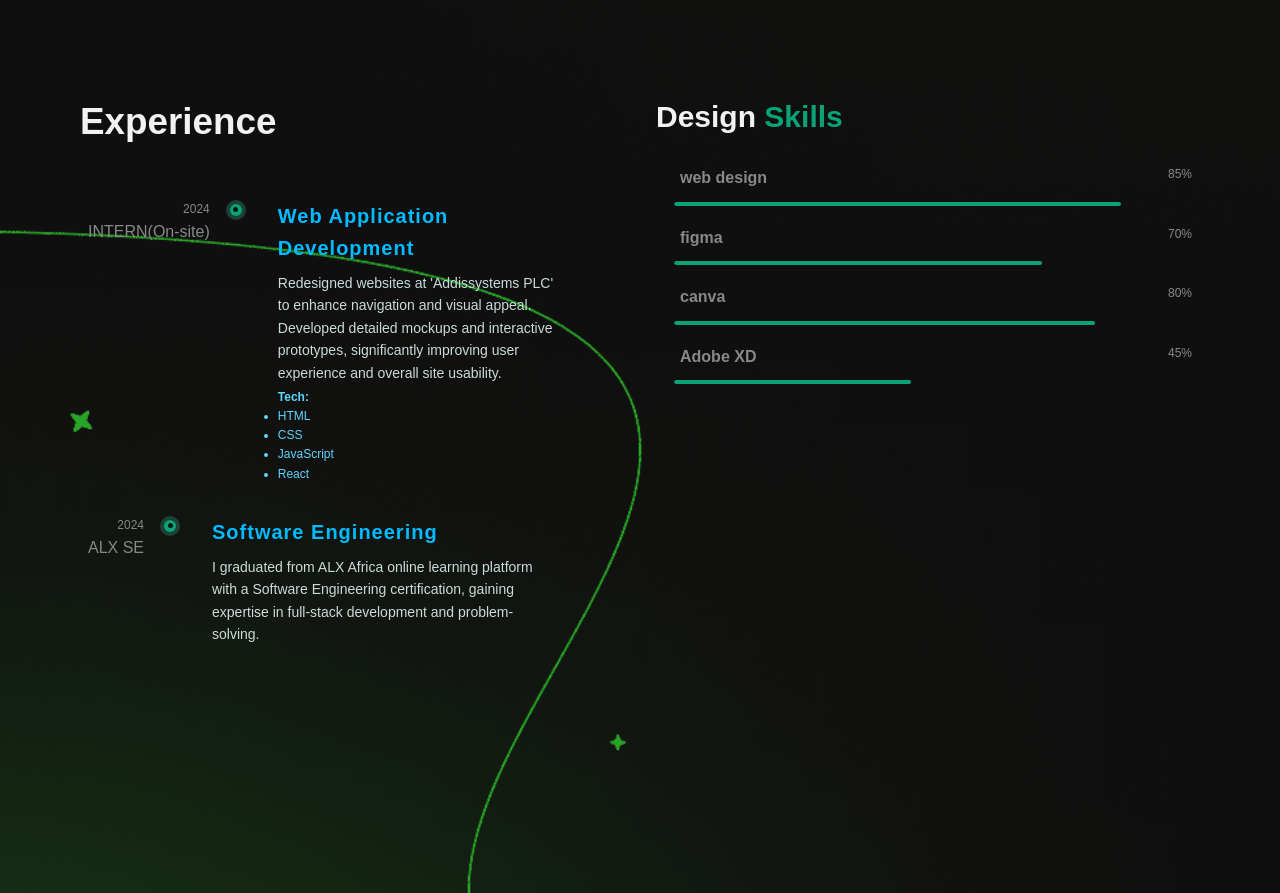
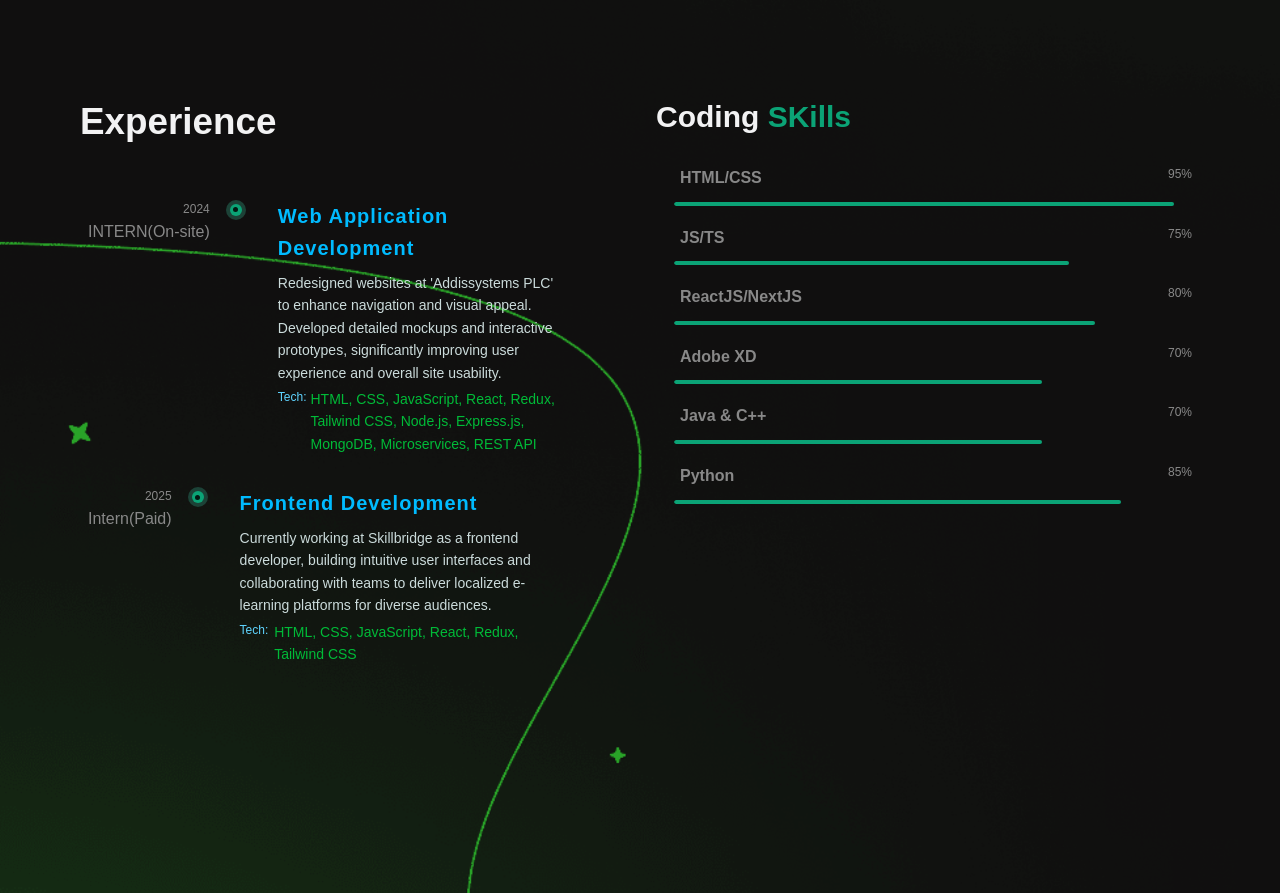
Before and after one commit to SoloBDev/portfolio-hackathon, a plain HTML site: page index.html in a window 1280 px wide. Shown: the part 3518-4411 px from the top of the page. Drawn offline with Linux system fonts and the light colour scheme.

Commit message:
add knowledge lists

```diff
--- a/index.html
+++ b/index.html
@@ -534,28 +534,28 @@
 
                   <div class="department-info">
                      <h3 class="department-title">Web Application Development</h3>
-                     <p class="department-description">Redesigned websites at 'Addissystems PLC' to enhance navigation and visual appeal. Developed detailed mockups and interactive prototypes, significantly improving user experience and overall site usability.</p>
+                     <p class="department-description">Redesigned websites at 'Addissystems PLC' to enhance navigation
+                        and visual appeal. Developed detailed mockups and interactive prototypes, significantly
+                        improving user experience and overall site usability.</p>
 
                      <!-- tech -->
                      <div class="department-tech">
-                        <h4 class="tech-title">Tech: &nbsp;</h4>
-                        <ul class="tech-list">
-                           <li class="tech-item">HTML</li>
-                           <li class="tech-item">CSS</li>
-                           <li class="tech-item">JavaScript</li>
-                           <li class="tech-item">React</li>
-                        </ul>
+                        <span class="tech-title" style=" display:flex; gap:4px">Tech: &nbsp;</>
+                           <span class="tech-label">
+                              HTML, CSS, JavaScript, React, Redux, Tailwind CSS, Node.js, Express.js, MongoDB,
+                              Microservices, REST API
+                           </span>
                      </div>
 
                   </div>
 
                </div>
 
-               <!-- ALX SE Education -->
+               <!-- SkillBridge Intern -->
                <div class="department-grid">
                   <div class="year-site-column">
-                     <span class="year">2024</span>
-                     <span class="site-name">ALX SE</span>
+                     <span class="year">2025</span>
+                     <span class="site-name">Intern(Paid)</span>
                   </div>
 
                   <div class="department-bullet">
@@ -567,40 +567,74 @@
                   </div>
 
                   <div class="department-info">
-                     <h3 class="department-title">Software Engineering</h3>
-                     <p class="department-description">I graduated from ALX Africa online learning platform with a
-                        Software
-                        Engineering certification, gaining expertise in full-stack development and problem-solving.</p>
+                     <h3 class="department-title">Frontend Development</h3>
+                     <p class="department-description">Currently working at Skillbridge as a frontend developer,
+                        building intuitive user interfaces and collaborating with teams to deliver localized e-learning
+                        platforms for diverse audiences.</p>
+                     <!-- tech -->
+                     <div class="department-tech">
+                        <span class="tech-title" style=" display:flex; gap:4px">Tech: &nbsp;</>
+                           <span class="tech-label">HTML, CSS, JavaScript, React, Redux, Tailwind CSS</span>
+                     </div>
                   </div>
+
+
                </div>
+
             </div>
 
 
             <!-- Design Skills Column -->
             <div class="skills-container">
                <div class="skills-header">
-                  <h1 class="skills-title">Design <span>Skills</span></h1>
+                  <h1 class="skills-title">Coding <span>SKills</span></h1>
                   <!-- PointImage would go here -->
                </div>
 
                <div class="progress-bars">
-                  <!-- Web Design -->
+               <!--HTML/CSS -->
                   <div class="progress-item">
                      <div class="progress-info">
-                        <span class="skill-name">web design</span>
-                        <span class="skill-percent">85%</span>
+                        <span class="skill-name">HTML/CSS</span>
+                        <span class="skill-percent">95%</span>
                      </div>
                      <div class="progress-track">
                         <div class="progress-bar" style="width: 100%">
-                           <div class="progress-fill" style="width: 85%"></div>
+                           <div class="progress-fill" style="width: 95%"></div>
                         </div>
                      </div>
                   </div>
 
-                  <!-- Figma -->
+                  <!-- JS/TS -->
                   <div class="progress-item">
                      <div class="progress-info">
-                        <span class="skill-name">figma</span>
+                        <span class="skill-name">JS/TS</span>
+                        <span class="skill-percent">75%</span>
+                     </div>
+                     <div class="progress-track">
+                        <div class="progress-bar" style="width: 100%">
+                           <div class="progress-fill" style="width: 75%"></div>
+                        </div>
+                     </div>
+                  </div>
+
+                  <!-- ReactJS/NextJS -->
+                  <div class="progress-item">
+                     <div class="progress-info">
+                        <span class="skill-name">ReactJS/NextJS</span>
+                        <span class="skill-percent">80%</span>
+                     </div>
+                     <div class="progress-track">
+                        <div class="progress-bar" style="width: 100%">
+                           <div class="progress-fill" style="width: 80%"></div>
+                        </div>
+                     </div>
+                  </div>
+
+                  <!-- PHP -->
+                  <div class="progress-item">
+                     <div class="progress-info">
+                        <span class="skill-name">Adobe XD</span>
                         <span class="skill-percent">70%</span>
                      </div>
                      <div class="progress-track">
@@ -610,33 +644,36 @@
                      </div>
                   </div>
 
-                  <!-- Canva -->
+                   <!-- Java & C++ -->
                   <div class="progress-item">
                      <div class="progress-info">
-                        <span class="skill-name">canva</span>
-                        <span class="skill-percent">80%</span>
+                        <span class="skill-name">Java & C++</span>
+                        <span class="skill-percent">70%</span>
                      </div>
                      <div class="progress-track">
                         <div class="progress-bar" style="width: 100%">
-                           <div class="progress-fill" style="width: 80%"></div>
+                           <div class="progress-fill" style="width: 70%"></div>
                         </div>
                      </div>
                   </div>
 
-                  <!-- Adobe XD -->
+                   <!-- Python -->
                   <div class="progress-item">
                      <div class="progress-info">
-                        <span class="skill-name">Adobe XD</span>
-                        <span class="skill-percent">45%</span>
+                        <span class="skill-name">Python</span>
+                        <span class="skill-percent">85%</span>
                      </div>
                      <div class="progress-track">
                         <div class="progress-bar" style="width: 100%">
-                           <div class="progress-fill" style="width: 45%"></div>
+                           <div class="progress-fill" style="width: 85%"></div>
                         </div>
                      </div>
                   </div>
                </div>
+
+
             </div>
+
 
          </div>
 
```
